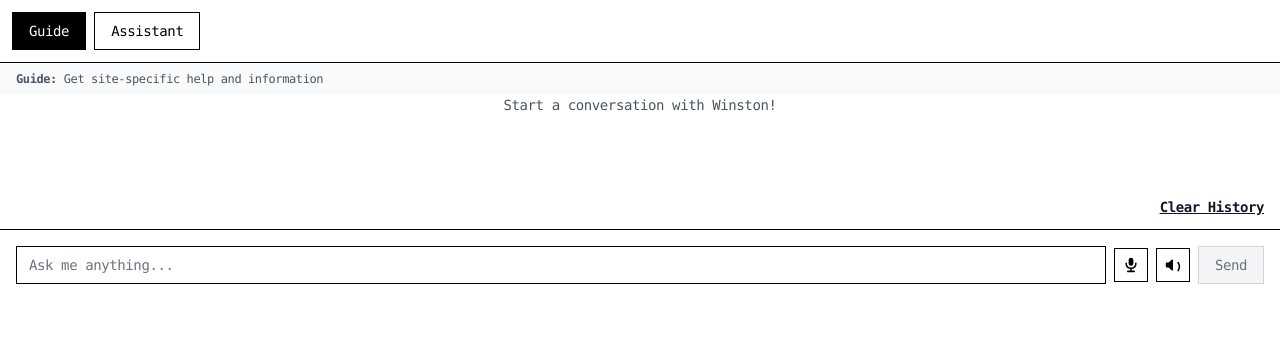
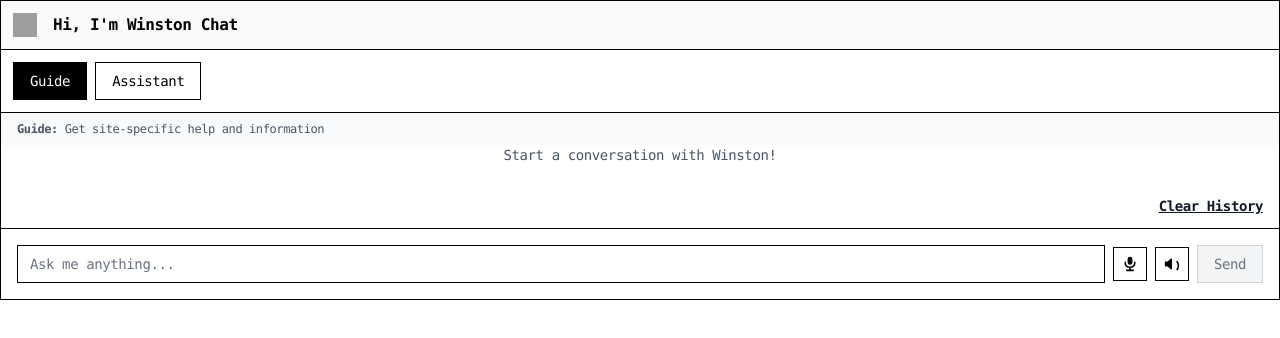
Before and after one commit to WinstonAC/winston-Chat, a Next.js app: page /winston-widget in a window 1280 px wide. Shown: the top 338 px of the page. Built offline with nearby package versions, Linux system fonts and the light colour scheme; grey boxes are pictures that could not be loaded.

Commit message:
Use standalone ChatWidget

```diff
--- a/app/winston-widget/page.tsx
+++ b/app/winston-widget/page.tsx
@@ -22,7 +22,7 @@
 
   return (
     <div className="w-full h-full bg-white flex flex-col">
-      <ChatWidget isEmbedded={true} kb={kb} title={title} />
+      <ChatWidget isStandalone kb={kb} title={title} />
     </div>
   );
 }
```
